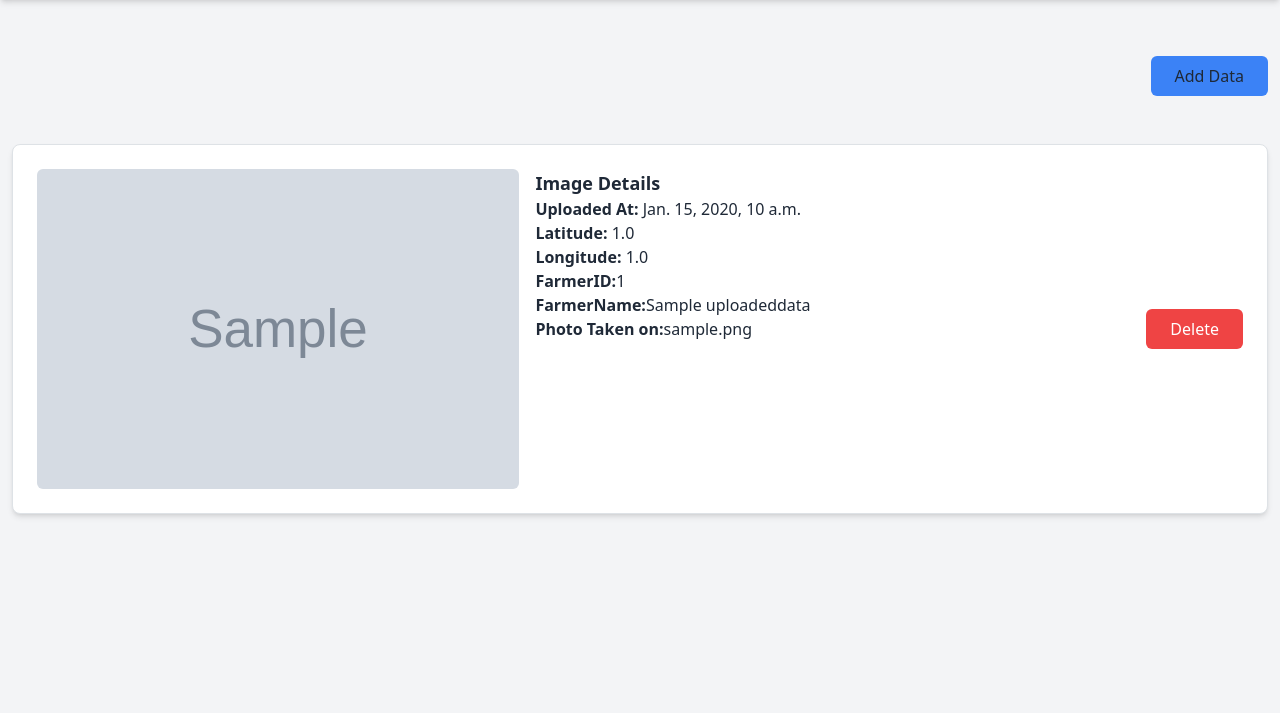
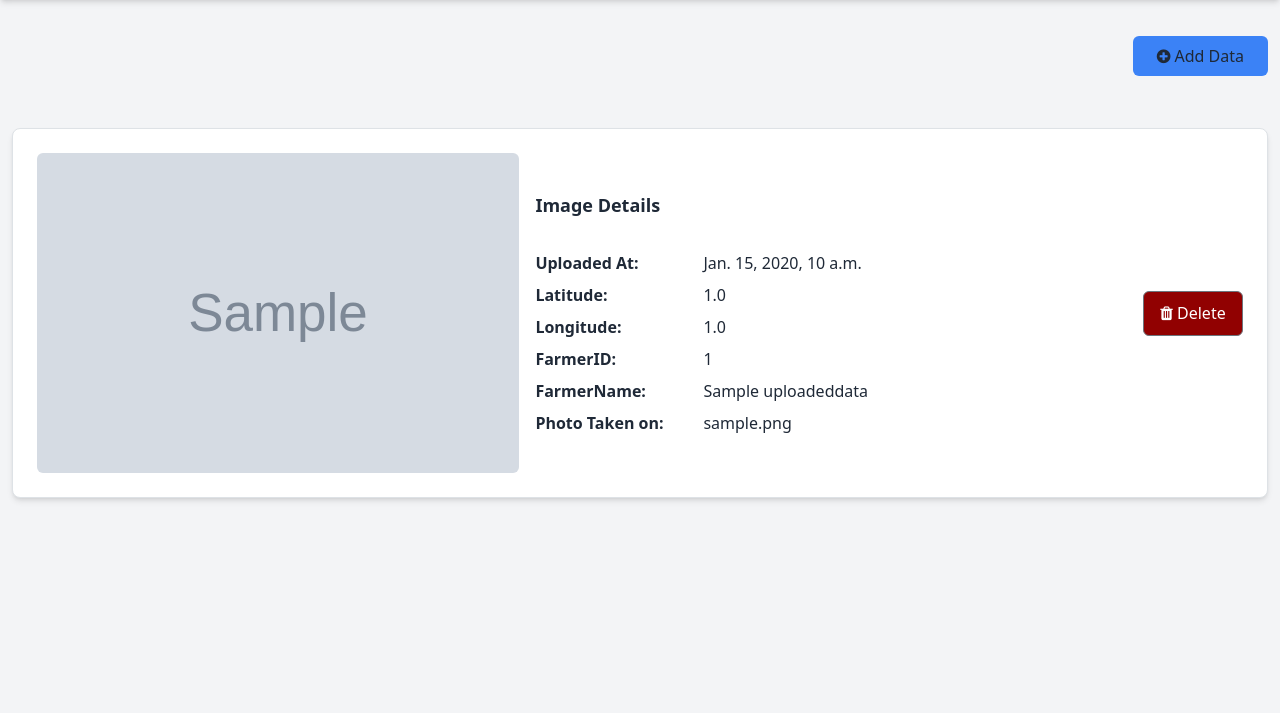
Before and after one commit to HemanthhVV/AgriTech-Application, a Django app: page / in a window 1280 px wide. Shown: the part 88-801 px from the top of the page. Run offline with Django 5.2, Linux system fonts and the light colour scheme; a user stored in the database is signed in; tables that the repository leaves empty hold one stand-in row (values such as "Sample post"); grey boxes marked "Sample" are stand-in pictures; some libraries are stand-ins or nearby versions.

Commit message:
UI modifications

```diff
--- a/agriapplication/templates/imageUploader/index.html
+++ b/agriapplication/templates/imageUploader/index.html
@@ -3,21 +3,21 @@
 
 
 {% block button %}
+    <div class="flex items-center justify-between mb-4 h-12">
+        <div class="flex-1 mr-4">
+            {% include "partials/_message.html" %}
+        </div>
 
-
-
-        <div class="flex justify-start mb-4">
-           {% include "partials/_message.html" %}
-        </div>
-        <div class="flex justify-end mb-4">
-            <!-- Upload Button -->
+        <div>
             <button onclick="toggleModal()" class="bg-blue-500 px-4 py-2 rounded-md hover:bg-blue-600">
+                <i class="fa fa-plus-circle" aria-hidden="true"></i>
                 Add Data
             </button>
         </div>
+    </div>
+{% endblock button %}
 
 
-{% endblock button %}
 
 {% block content %}
 <div class="mt-4">
@@ -30,25 +30,61 @@
         </div>
 
         <!-- Details Section (50%) -->
-        <div class="ml-4 flex-grow w-3/5">
-            <h3 class="text-lg font-semibold">Image Details</h3>
-            <p><strong>Uploaded At:</strong> {{ img.uploaded_time }}</p>
-            <p><strong>Latitude:</strong> {{ img.latitude }}</p>
-            <p><strong>Longitude:</strong> {{ img.longitude }}</p>
-            <p><strong>FarmerID:</strong>{{img.farmerID}}</p>
-            <p><strong>FarmerName:</strong>{{img.farmerName}}</p>
-            <p><strong>Photo Taken on:</strong>{{img.timeOfPhoto}}</p>
+        <div class="ml-4 flex-grow w-3/5 flex flex-col justify-center space-y-2">
+            <h3 class="text-lg font-semibold mb-4">Image Details</h3>
+            <p class="flex items-center">
+                <strong class="w-40">Uploaded At:</strong>
+                <span class="ml-2">{{ img.uploaded_time }}</span>
+            </p>
+            <p class="flex items-center">
+                <strong class="w-40">Latitude:</strong>
+                <span class="ml-2">{{ img.latitude }}</span>
+            </p>
+            <p class="flex items-center">
+                <strong class="w-40">Longitude:</strong>
+                <span class="ml-2">{{ img.longitude }}</span>
+            </p>
+            <p class="flex items-center">
+                <strong class="w-40">FarmerID:</strong>
+                <span class="ml-2">{{ img.farmerID }}</span>
+            </p>
+            <p class="flex items-center">
+                <strong class="w-40">FarmerName:</strong>
+                <span class="ml-2">{{ img.farmerName }}</span>
+            </p>
+            <p class="flex items-center">
+                <strong class="w-40">Photo Taken on:</strong>
+                <span class="ml-2">{{ img.timeOfPhoto }}</span>
+            </p>
         </div>
 
-        <!-- Action Section (10%) -->
+
         <div class="flex items-center ml-4 w-1/10">
-            <form method="POST" action="{% url 'delete' img.uuid %}">
-                {% csrf_token %}
-                <button type="submit" class="bg-red-500 text-white px-4 py-2 rounded-md hover:bg-red-600">
-                    Delete
-                </button>
-            </form>
+            <button onclick="openDeleteModal('{{ img.uuid }}')" class="btn btn-secondary" style="height: 45px; width: 100px;background-color: rgb(145, 1, 1); color: white;"><i class="fa fa-trash" aria-hidden="true"></i>
+            Delete</button>
         </div>
+
+        <!-- Delete Confirmation Modal -->
+        <div id="deleteModal" class="fixed inset-0 flex items-center justify-center bg-black bg-opacity-50 hidden" style="z-index: 1050;">
+            <div class="bg-white rounded-lg shadow-lg p-6 text-center">
+                <h2 class="text-lg font-bold mb-4">Confirm Delete</h2>
+                <p>Are you sure you want to delete this image?</p>
+                <div class="flex justify-center mt-4">
+                    <form id="deleteForm" method="POST" class="mr-2">
+                        {% csrf_token %}
+                        <button type="submit" class="bg-red-500 text-white px-4 py-2 rounded-md hover:bg-red-600">
+                            Yes, Delete
+                        </button>
+                    </form>
+                    <button
+                        onclick="closeDeleteModal()"
+                        class="bg-gray-300 px-4 py-2 rounded-md hover:bg-gray-400">
+                        Cancel
+                    </button>
+                </div>
+            </div>
+        </div>
+
     </div>
     {% endfor %}
 </div>
@@ -75,6 +111,17 @@
         const modal = document.getElementById('imageViewer');
         modal.classList.add('hidden'); // Hide the modal
     }
+    function openDeleteModal(uuid) {
+        const modal = document.getElementById('deleteModal');
+        const deleteForm = document.getElementById('deleteForm');
+        deleteForm.action = `/delete/${uuid}`; // Update the action URL dynamically
+        modal.classList.remove('hidden'); // Show the modal
+    }
+
+    function closeDeleteModal() {
+        const modal = document.getElementById('deleteModal');
+        modal.classList.add('hidden'); // Hide the modal
+    }
 </script>
 
 
--- a/agriapplication/templates/imageUploader/map.html
+++ b/agriapplication/templates/imageUploader/map.html
@@ -5,7 +5,7 @@
 {% endblock %}
 
 {% block content %}
-    <div id="map" class="mt-4"></div>
+    <div id="map"></div>
 
     <!-- Leaflet JS -->
     <script src="https://unpkg.com/leaflet@1.9.4/dist/leaflet.js"></script>
@@ -29,7 +29,8 @@
                         details: `
                             <strong>ID: </strong>{{ image.farmerID }} <br>
                             <strong>Name: </strong>{{ image.farmerName }}<br>
-                            <a href="https://www.google.com/maps?q={{ image.latitude }},{{ image.longitude }}" target="_blank" class="text-blue-500 hover:underline">Share this location</a>
+                            <strong>Uploaded By: </strong>{{ image.user }}<br>
+                            <a href="https://www.google.com/maps?q={{ image.latitude }},{{ image.longitude }}" target="_blank" class="text-blue-500 hover:underline">show this location</a>
                         `,
                         imageUrl: "{{ image.image }}"
                     }{% if not loop.last %},{% endif %}
```
